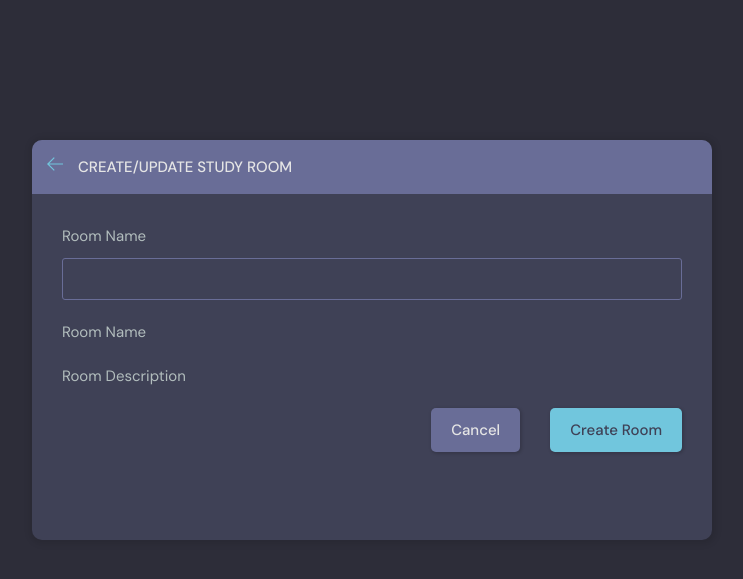
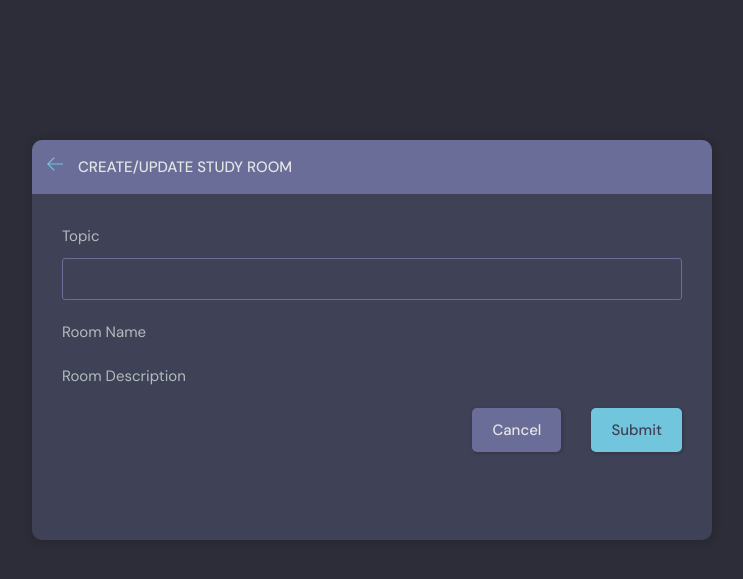
Before and after one commit to ArashGorji/studybud, a Django app: template base/templates/base/room_form.html in a window 1280 px wide. Shown: the part 76-655 px from the top of the page, without its empty margins (268-1011 px from the left). Run offline with Django 5.2, Linux system fonts and the light colour scheme; the template is opened without the code that fills it, so the values that code supplies are empty.

Commit message:
some small changes occur

```diff
--- a/base/templates/base/room_form.html
+++ b/base/templates/base/room_form.html
@@ -25,8 +25,8 @@
         <form class="form" action="#" method="POST">
           {% csrf_token %}
           <div class="form__group">
-            <label for="room_topic">Room Name</label>
-            <input type="text" name="topic" list="topic-list" />
+            <label for="room_topic">Topic</label>
+            <input type="text" value="{{room.topic.name}}" name="topic" list="topic-list" />
             <datalist id="topic-list">
               <select name="" id="room_topic">
                 {% for topic in topics %}
@@ -89,7 +89,7 @@
           {% endcomment %}
           <div class="form__action">
             <a class="btn btn--dark" href="index.html">Cancel</a>
-            <button class="btn btn--main" type="submit">Create Room</button>
+            <button class="btn btn--main" type="submit">Submit</button>
           </div>
         </form>
       </div>
```
